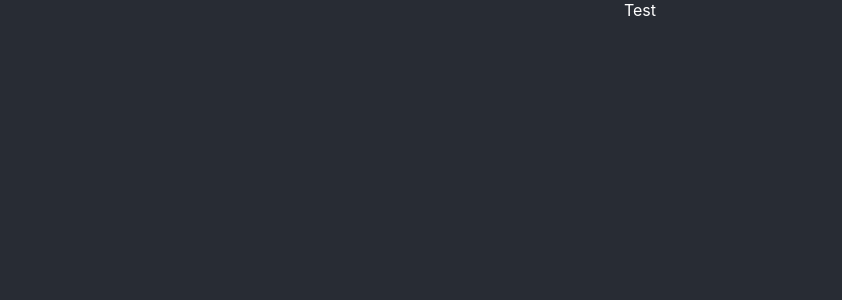
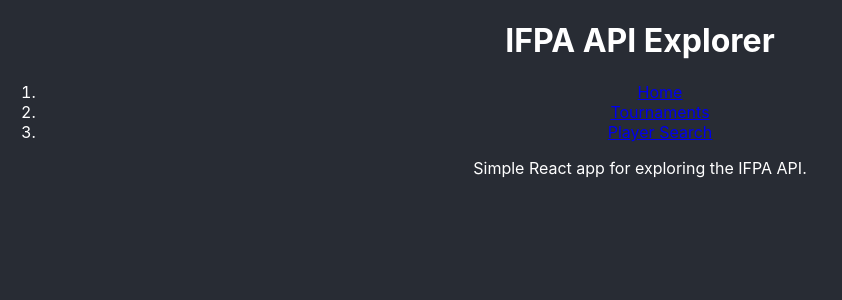
Before and after one commit to jarrod-freeman/PinStats, a React (Create React App) app: page / in a window 1280 px wide. Shown: the top 300 px of the page, without its empty margins (0-842 px from the left). Built offline with nearby package versions, Linux system fonts and the light colour scheme.

Commit message:
Add routing and home component

```diff
--- a/package.json
+++ b/package.json
@@ -7,10 +7,12 @@
     "@types/node": "^12.0.8",
     "@types/react": "^16.8.20",
     "@types/react-dom": "^16.8.4",
+    "@types/react-router-dom": "4.3.4",
     "react": "^16.8.6",
     "react-dom": "^16.8.6",
     "react-scripts": "3.0.1",
-    "typescript": "^3.5.2"
+    "typescript": "^3.5.2",
+    "react-router-dom": "5.0.1"
   },
   "scripts": {
     "start": "react-scripts start",
--- /dev/null
+++ b/src/components/HomeComponent.tsx
@@ -0,0 +1,17 @@
+import React, {Component} from 'react';
+
+class HomeComponent extends Component{
+    constructor(props: any){
+        super(props);
+    }
+
+    public render(){
+        return (
+            <div>
+                Simple React app for exploring the IFPA API.
+            </div>
+        );
+    }
+}
+
+export default HomeComponent;
--- a/src/components/app/App.tsx
+++ b/src/components/app/App.tsx
@@ -1,15 +1,26 @@
 import React from 'react';
 import './App.css';
-import ProfileComponent from '../ifpa/ProfileComponent';
+import {Route, NavLink, HashRouter} from 'react-router-dom'
+import Profile from '../ifpa/ProfileComponent';
+import HomeComponent from '../HomeComponent';
 
 function App() {
   return (
     <div className="App">
-      <header className="App-header">
-      </header>
-      <div>
-        <ProfileComponent />
-      </div>
+      <h1>IFPA API Explorer</h1>
+      <HashRouter>
+        <ol>
+          <li><NavLink exact to="/">Home</NavLink></li>
+          <li><NavLink to="/tournaments">Tournaments</NavLink></li>
+          <li><NavLink to="/players">Player Search</NavLink></li>
+        </ol>
+
+        <div>
+          <Route exact path="/" component={HomeComponent} />
+          <Route path="/tournaments" component={Profile} />
+          <Route path="/players" component={Profile} />
+        </div>
+      </HashRouter>
     </div>
   );
 }
```
Also changed, not shown: 2 other files (tests, documents, lock files or other folders).
